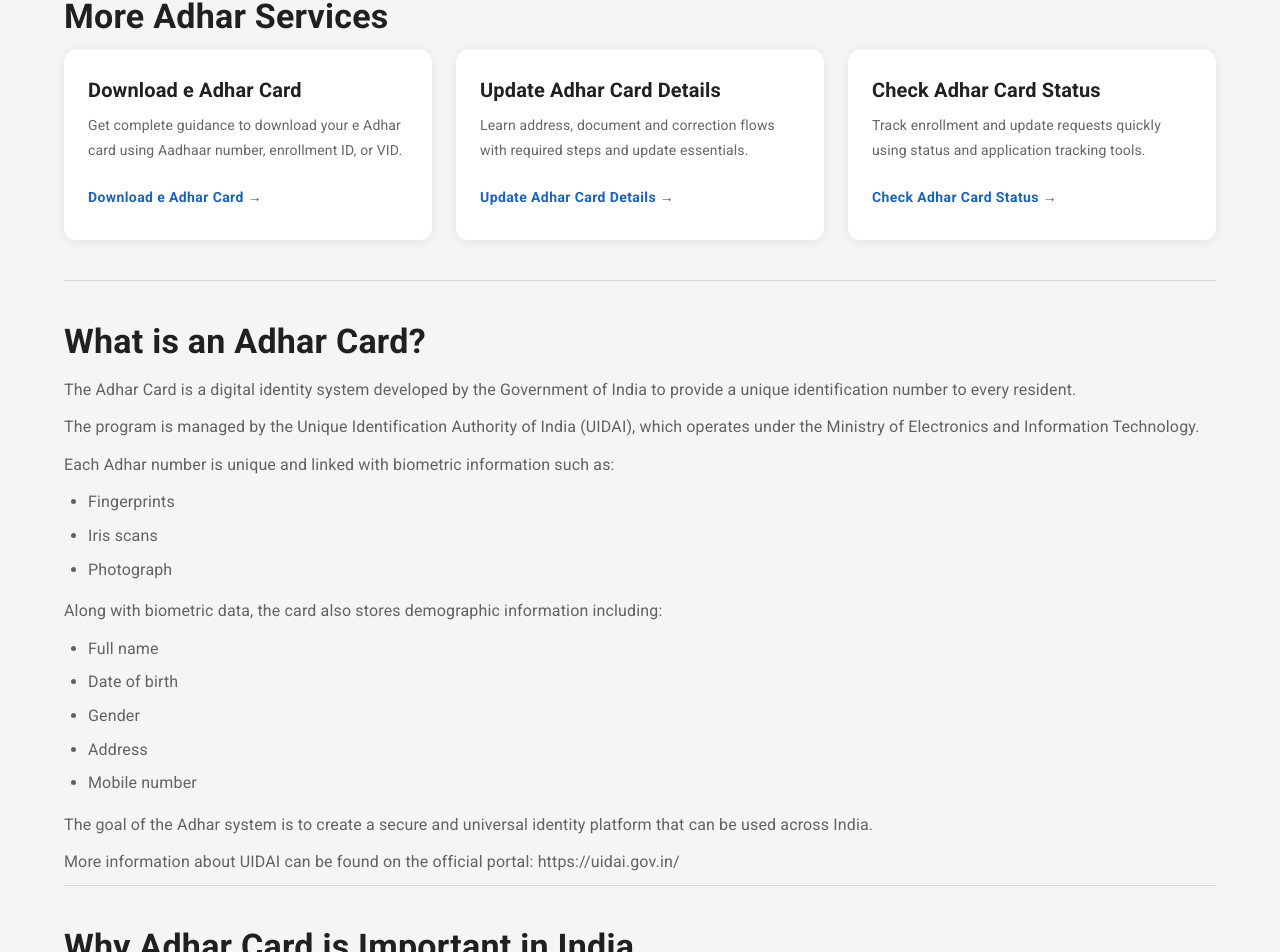
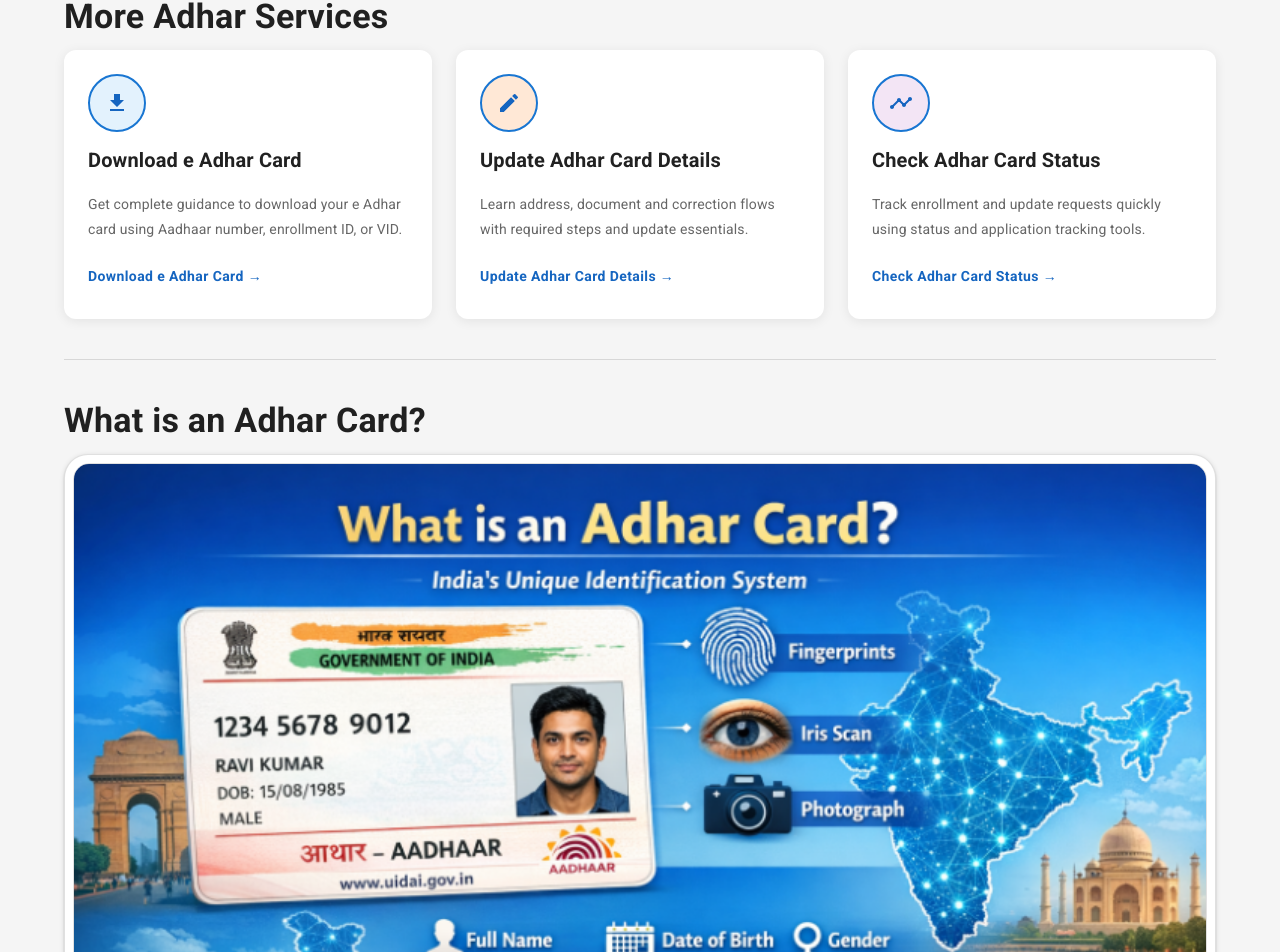
Before and after one commit to chiragtelar/aadharcard, a React (Create React App) app: page / in a window 1280 px wide. Shown: the part 1374-2326 px from the top of the page. Built offline with nearby package versions, Linux system fonts and the light colour scheme.

Commit message:
changes updated

```diff
--- a/public/index.html
+++ b/public/index.html
@@ -5,10 +5,21 @@
     <link rel="icon" href="%PUBLIC_URL%/favicon.png" />
     <meta name="viewport" content="width=device-width, initial-scale=1" />
     <meta name="theme-color" content="#1565c0" />
+    <meta name="google-site-verification" content="sEecXlfJedzfbVz2DAV_6ezhYEuCLlm0hRixklU0AjE" />
     <meta
       name="description"
       content="Download your Adhar Card online instantly. Learn how to get e Adhar Card PDF, check Adhar status, update details, link PAN with Adhar, and find enrollment centers across India."
     />
+    <!-- Google tag (gtag.js) -->
+    <script async src="https://www.googletagmanager.com/gtag/js?id=G-LFVTT2W4BZ"></script>
+    <script>
+      window.dataLayer = window.dataLayer || [];
+      function gtag(){dataLayer.push(arguments);}
+      gtag('js', new Date());
+
+      gtag('config', 'G-LFVTT2W4BZ');
+    </script>
+
     <script type="application/ld+json">
       {
         "@context": "https://schema.org",
--- a/src/pages/DocRoutePage.jsx
+++ b/src/pages/DocRoutePage.jsx
@@ -1,5 +1,6 @@
 import React, { useEffect } from 'react';
-import { Box, Container, Typography, Paper, Button } from '@mui/material';
+import { Box, Container, Typography, Paper, Button, Accordion, AccordionSummary, AccordionDetails } from '@mui/material';
+import ExpandMoreIcon from '@mui/icons-material/ExpandMore';
 import routeDocContent from '../content/routeDocContent.json';
 
 const normalizeRoute = (value) => {
@@ -107,7 +108,7 @@
   );
 };
 
-const DocRoutePage = ({ routeKey }) => {
+const DocRoutePage = ({ routeKey, afterTitleContent = null, afterContent = null, renderFaqAsAccordion = false }) => {
   const normalizedKey = normalizeRoute(routeKey);
   const section = routeDocContent.find((item) => normalizeRoute(item.route) === normalizedKey);
 
@@ -165,6 +166,8 @@
             </Typography>
           )}
 
+          {section.metaTitle && afterTitleContent}
+
           {(() => {
             const rendered = [];
             let bulletItems = [];
@@ -191,13 +194,14 @@
               bulletItems = [];
             };
 
-            filteredContent.forEach((line, index) => {
+            for (let index = 0; index < filteredContent.length; index += 1) {
+              const line = filteredContent[index];
               const previousLine = index > 0 ? filteredContent[index - 1] : '';
               const headingConfig = getHeadingConfig(line);
               const linkData = parseLinkLine(line);
 
               if (headingConfig?.skip) {
-                return;
+                continue;
               }
 
               if (headingConfig?.variant) {
@@ -213,7 +217,58 @@
                     {headingConfig.text}
                   </Typography>
                 );
-                return;
+
+                if (renderFaqAsAccordion && headingConfig.text?.trim().toLowerCase() === 'frequently asked questions') {
+                  const faqItems = [];
+                  let faqIndex = index + 1;
+
+                  while (faqIndex < filteredContent.length) {
+                    const question = (filteredContent[faqIndex] || '').trim();
+                    const nextHeading = getHeadingConfig(question);
+
+                    if (!question) {
+                      faqIndex += 1;
+                      continue;
+                    }
+
+                    if (nextHeading?.variant || nextHeading?.skip) {
+                      break;
+                    }
+
+                    const answer = (filteredContent[faqIndex + 1] || '').trim();
+                    if (!answer) break;
+
+                    faqItems.push({ question, answer });
+                    faqIndex += 2;
+                  }
+
+                  rendered.push(
+                    <Box key={`faq-${index}`} sx={{ mb: 2 }}>
+                      {faqItems.map((item, itemIndex) => (
+                        <Accordion
+                          key={`${item.question}-${itemIndex}`}
+                          elevation={0}
+                          variant="outlined"
+                          defaultExpanded={itemIndex === 0}
+                          sx={{ mb: 1, borderRadius: '8px !important', '&:before': { display: 'none' } }}
+                        >
+                          <AccordionSummary expandIcon={<ExpandMoreIcon />}>
+                            <Typography fontWeight={600}>{item.question}</Typography>
+                          </AccordionSummary>
+                          <AccordionDetails>
+                            <Typography variant="body1" color="text.secondary">
+                              {item.answer}
+                            </Typography>
+                          </AccordionDetails>
+                        </Accordion>
+                      ))}
+                    </Box>
+                  );
+
+                  index = faqIndex - 1;
+                }
+
+                continue;
               }
 
               if (linkData) {
@@ -223,12 +278,12 @@
                     {linkData.label}
                   </Button>
                 );
-                return;
+                continue;
               }
 
               if (isLikelyBulletLine(line, previousLine)) {
                 bulletItems.push(line);
-                return;
+                continue;
               }
 
               flushBulletItems(`paragraph-${index}`);
@@ -239,11 +294,13 @@
                   </Box>
                 </Typography>
               );
-            });
+            }
 
             flushBulletItems('final');
             return rendered;
           })()}
+
+          {afterContent}
         </Paper>
       </Container>
     </Box>
--- a/src/pages/DownloadByNumberMobile.jsx
+++ b/src/pages/DownloadByNumberMobile.jsx
@@ -1,8 +1,9 @@
 import React from 'react';
 import DocRoutePage from './DocRoutePage';
+import QuickAadharDownload from '../components/QuickAadharDownload';
 
 const DownloadByNumberMobile = () => {
-  return <DocRoutePage routeKey="/by-number-mobile/" />;
+  return <DocRoutePage routeKey="/by-number-mobile/" afterTitleContent={<QuickAadharDownload />} />;
 };
 
 export default DownloadByNumberMobile;
--- a/src/pages/Home.jsx
+++ b/src/pages/Home.jsx
@@ -25,6 +25,8 @@
 import ContactSupportIcon from '@mui/icons-material/ContactSupport';
 import ExpandMoreIcon from '@mui/icons-material/ExpandMore';
 import ArticleIcon from '@mui/icons-material/Article';
+import EditIcon from '@mui/icons-material/Edit';
+import TimelineIcon from '@mui/icons-material/Timeline';
 import { Link as RouterLink } from 'react-router-dom';
 import QuickAadharDownload from '../components/QuickAadharDownload';
 
@@ -177,14 +179,42 @@
         <SectionHeading>More Adhar Services</SectionHeading>
         <Grid container spacing={3} sx={{ mb: 5 }}>
           {[
-            { title: 'Download e Adhar Card', desc: 'Get complete guidance to download your e Adhar card using Aadhaar number, enrollment ID, or VID.', to: '/by-number-mobile' },
-            { title: 'Update Adhar Card Details', desc: 'Learn address, document and correction flows with required steps and update essentials.', to: '/update' },
-            { title: 'Check Adhar Card Status', desc: 'Track enrollment and update requests quickly using status and application tracking tools.', to: '/status' },
+            { title: 'Download e Adhar Card', desc: 'Get complete guidance to download your e Adhar card using Aadhaar number, enrollment ID, or VID.', to: '/by-number-mobile', icon: <DownloadIcon />, bgColor: '#E3F2FD' },
+            { title: 'Update Adhar Card Details', desc: 'Learn address, document and correction flows with required steps and update essentials.', to: '/update', icon: <EditIcon />, bgColor: '#FFE8D6' },
+            { title: 'Check Adhar Card Status', desc: 'Track enrollment and update requests quickly using status and application tracking tools.', to: '/status', icon: <TimelineIcon />, bgColor: '#F3E5F5' },
           ].map((s) => (
             <Grid item xs={12} md={4} key={s.title}>
-              <Card sx={{ height: '100%' }}>
+              <Card sx={{
+                height: '100%',
+                transition: 'all 0.3s ease-in-out',
+                cursor: 'pointer',
+                '&:hover': {
+                  transform: 'translateY(-8px)',
+                  boxShadow: '0 12px 24px rgba(0, 0, 0, 0.12)',
+                  border: '2px solid #1976d2'
+                }
+              }}>
                 <CardContent sx={{ p: 3 }}>
-                  <Typography variant="h6" fontWeight={700} gutterBottom>{s.title}</Typography>
+                  <Box sx={{ mb: 2 }}>
+                    <Box sx={{
+                      width: 58,
+                      height: 58,
+                      borderRadius: '50%',
+                      bgcolor: s.bgColor,
+                      display: 'flex',
+                      alignItems: 'center',
+                      justifyContent: 'center',
+                      mb: 1.5,
+                      color: 'primary.main',
+                      fontSize: 32,
+                      border: '2px solid #1976d2',
+                      transition: 'transform 0.3s ease-in-out',
+                      '&:hover': {
+                        transform: 'scale(1.1)'
+                      }
+                    }}>{s.icon}</Box>
+                    <Typography variant="h6" fontWeight={700}>{s.title}</Typography>
+                  </Box>
                   <Typography variant="body2" color="text.secondary" sx={{ mb: 2, lineHeight: 1.8 }}>{s.desc}</Typography>
                   <Button component={RouterLink} to={s.to} variant="text" sx={{ px: 0, textTransform: 'none' }}>{s.title} →</Button>
                 </CardContent>
@@ -197,6 +227,35 @@
 
         {/* What is Adhar Card */}
         <SectionHeading>What is an Adhar Card?</SectionHeading>
+        <Box
+          sx={{
+            width: '100%',
+            mx: 'auto',
+            mb: 2.5,
+            p: 1,
+            borderRadius: 3,
+            border: '1px solid',
+            borderColor: 'divider',
+            bgcolor: 'background.paper',
+            boxShadow: 2,
+          }}
+        >
+          <Box
+            component="img"
+            src="/images/what-is-an-adhar-card.png"
+            alt="What is an Adhar Card"
+            sx={{
+              width: '100%',
+              height: '100%',
+              minHeight: { xs: 260, sm: 360, md: 460 },
+              objectFit: 'fill',
+              display: 'block',
+              borderRadius: 2,
+              border: '1px solid',
+              borderColor: 'divider',
+            }}
+          />
+        </Box>
         <BodyText>The Adhar Card is a digital identity system developed by the Government of India to provide a unique identification number to every resident.</BodyText>
         <BodyText>The program is managed by the Unique Identification Authority of India (UIDAI), which operates under the Ministry of Electronics and Information Technology.</BodyText>
         <BodyText>Each Adhar number is unique and linked with biometric information such as:</BodyText>
--- a/src/pages/PdfPasswordPrint.jsx
+++ b/src/pages/PdfPasswordPrint.jsx
@@ -2,7 +2,7 @@
 import DocRoutePage from './DocRoutePage';
 
 const PdfPasswordPrint = () => {
-  return <DocRoutePage routeKey="/pdf-password-print/" />;
+  return <DocRoutePage routeKey="/pdf-password-print/" renderFaqAsAccordion />;
 };
 
 export default PdfPasswordPrint;
```
Also changed, not shown: public/images/what-is-an-adhar-card.png (added).
